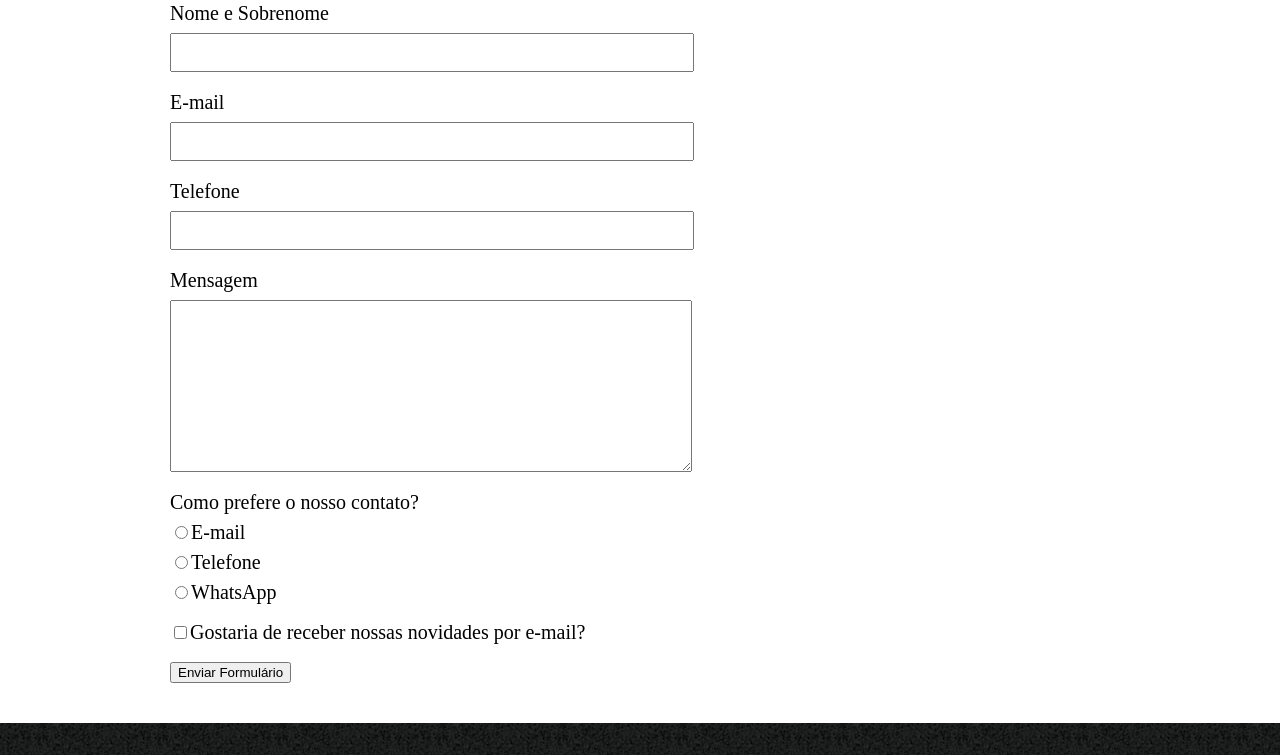
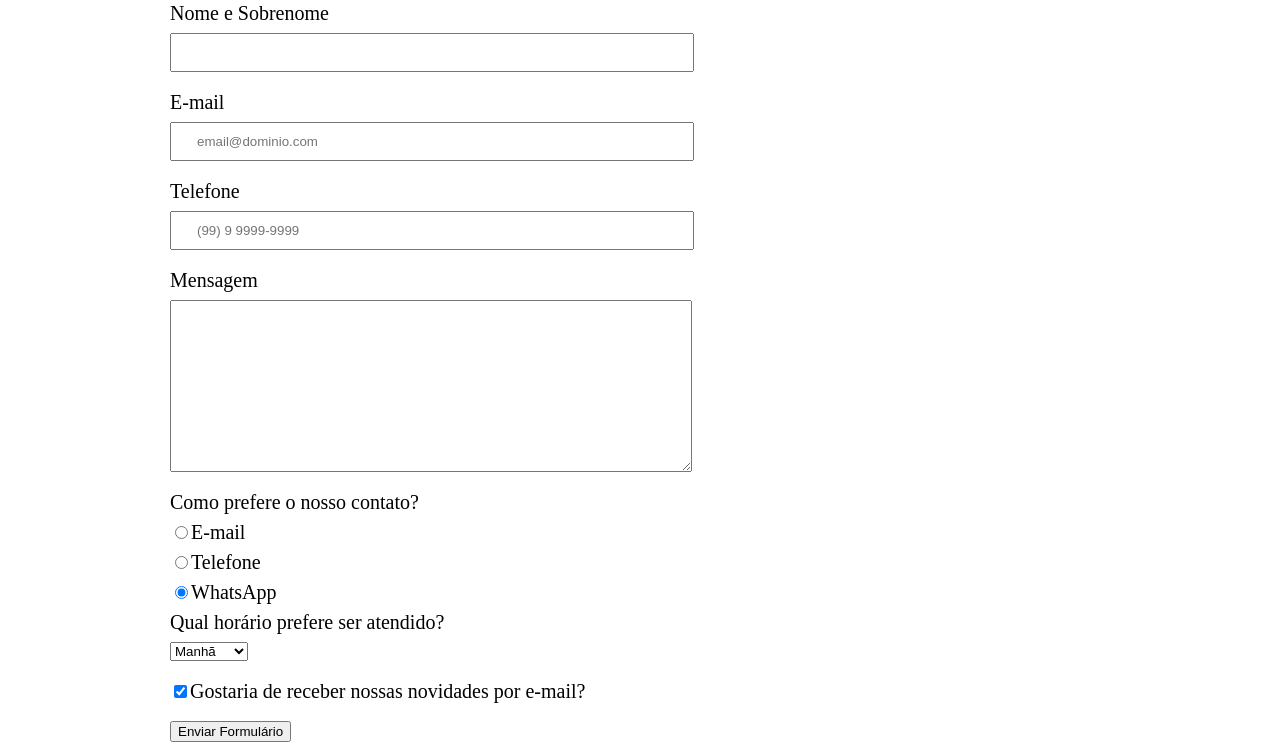
Before and after one commit to barbarapereira/front-end-alura, a plain HTML site: page formulario.html in a window 1280 px wide. Shown: the part 330-1085 px from the top of the page. Drawn offline with Linux system fonts and the light colour scheme.

Commit message:
melhorando a semantica

```diff
--- a/formulario.html
+++ b/formulario.html
@@ -12,7 +12,7 @@
 <body>
 	<header>
 		<div class="caixa">
-			<h1><img src="logo.png"></h1>
+			<h1><img src="logo.png" alt="Logo da Barbearia Alura"></h1>
 
 			<nav>
 				<ul>
@@ -27,26 +27,36 @@
 	<main>
 		<form>
 			<label for="nome">Nome e Sobrenome</label>
-			<input type="text" id="nome" class="input-padrao">
+			<input type="text" id="nome" required class="input-padrao">
 
 			<label for="email">E-mail</label>
-			<input type="email" id="email" class="input-padrao">
+			<input type="email" id="email" placeholder="email@dominio.com" required class="input-padrao">
 
 			<label for="telefone">Telefone</label>
-			<input type="text" id="telefone" class="input-padrao">
+			<input type="tel" id="telefone" placeholder="(99) 9 9999-9999" required class="input-padrao">
 
 			<label for="mensagem">Mensagem</label>
-			<textarea class="input-padrao" cols="64" rows="10" id="mensagem"></textarea>
+			<textarea class="input-padrao" cols="64" rows="10" required id="mensagem"></textarea>
 
-			<div>
-				<p>Como prefere o nosso contato?</p>
+			<fieldset>
+				<legend>Como prefere o nosso contato?</legend>
 				<label for="radio-email"><input type="radio" id="radio-email" name="contato">E-mail</label>
 
 				<label for="radio-telefone"><input type="radio" id="radio-telefone" name="contato">Telefone</label>
 
-				<label for="radio-whatsapp"><input type="radio" id="radio-whatsapp" name="contato">WhatsApp</label>
-			</div>
-			<label class="checkbox"><input type="checkbox">Gostaria de receber nossas novidades por e-mail?</label>
+				<label for="radio-whatsapp"><input type="radio" id="radio-whatsapp" name="contato" checked>WhatsApp</label>
+			</fieldset>
+			<fieldset>
+				<legend>Qual horário prefere ser atendido?</legend>
+				<select>
+					<optgroup>
+						<option>Manhã</option>
+						<option>Tarde</option>
+						<option>Noite</option>
+					</optgroup>
+				</select>
+			</fieldset>
+			<label class="checkbox"><input type="checkbox" checked>Gostaria de receber nossas novidades por e-mail?</label>
 
 			<input type="submit" value="Enviar Formulário">
 
@@ -54,7 +64,7 @@
 	</main>
 
 	<footer>
-		<img src="logo-branco.png">
+		<img src="logo-branco.png" alt="Logo da Barbearia Alura">
 		<p class="copyright">&copy; Copyright Barbearia Alura - 2021</p>
 	</footer>
 </body>
--- a/style.css
+++ b/style.css
@@ -101,18 +101,19 @@ form {
 	margin: 40px 0;
 }
 
-form label, form p {
+form label, form legend {
 	display: block;
 	font-size: 20px;
 	margin: 0 0 10px;
 }
 
-.checkbox {
-	margin: 20px 0;
-}
 .input-padrao, form textarea {
 	display: block;
 	margin-bottom: 20px;
 	padding: 10px 25px;
 	width: 50%;
 }
+
+.checkbox {
+	margin: 20px 0;
+}
```
